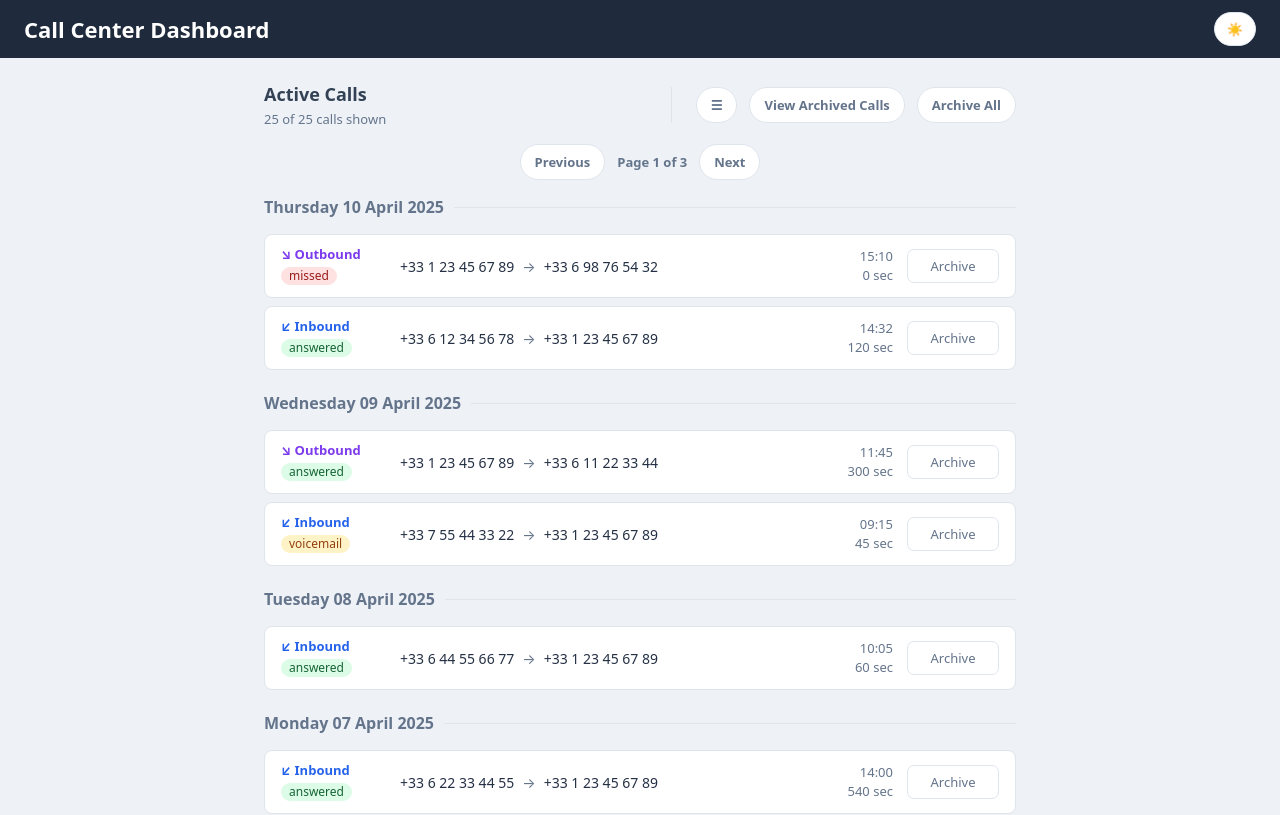
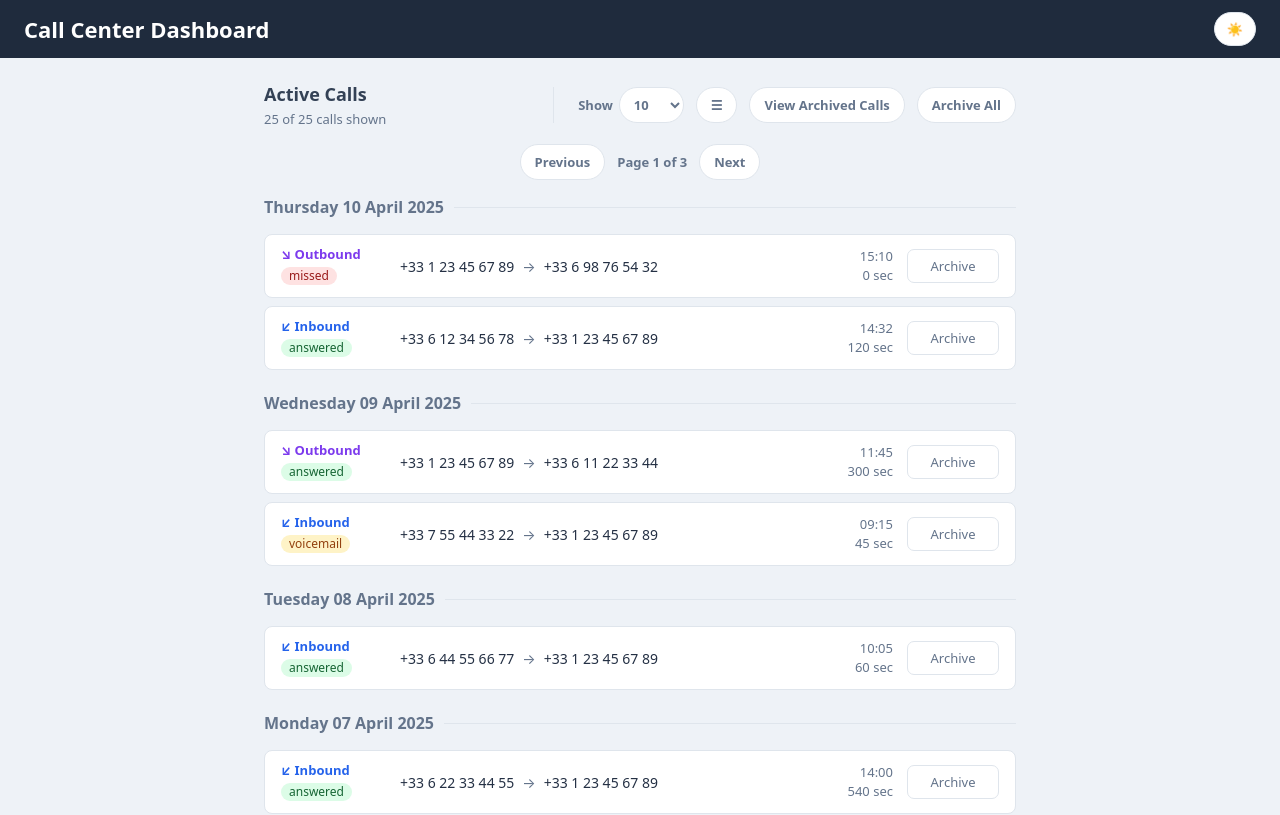
Before and after one commit to DimGianno/Call-Center-Frontend, a React (Vite) app in the folder call-center/: page / in a window 1280 px wide. Shown: the top 815 px of the page. Built offline with nearby package versions, Linux system fonts and the light colour scheme.

Commit message:
Add page size control to CallFeed; implement styles for page size selection

```diff
--- a/call-center/src/components/CallFeed.jsx
+++ b/call-center/src/components/CallFeed.jsx
@@ -128,6 +128,22 @@ function CallFeed({
           </div>
 
           <div className="feed-actions">
+            <label className="page-size-control">
+              Show
+              <select
+                value={pageSize}
+                onChange={(event) => {
+                  setPageSize(Number(event.target.value));
+                  setCurrentPage(1);
+                }}
+              >
+                <option value={5}>5</option>
+                <option value={10}>10</option>
+                <option value={25}>25</option>
+                <option value={50}>50</option>
+                <option value={100}>100</option>
+              </select>
+            </label>
             <button
               className="filter-button"
               onClick={() => {
--- a/call-center/src/index.css
+++ b/call-center/src/index.css
@@ -666,6 +666,38 @@ button {
   color: var(--color-text-muted);
 }
 
+.page-size-control {
+  display: flex;
+  align-items: center;
+  gap: 6px;
+
+  font-size: 13px;
+  font-weight: 600;
+  color: var(--color-text-muted);
+  white-space: nowrap;
+}
+
+.page-size-control select {
+  padding: 7px 10px;
+  border: 1px solid var(--color-border);
+  border-radius: 999px;
+
+  background: var(--color-button-bg);
+  color: var(--color-button-text);
+
+  font-family: inherit;
+  font-size: 13px;
+  font-weight: 600;
+  cursor: pointer;
+}
+
+.page-size-control select:hover {
+  background: var(--color-button-bg-hover);
+  border-color: var(--color-border-hover);
+  color: var(--color-button-text-hover);
+}
+
+
 /* =========================
    Responsive layout
    ========================= */
@@ -748,4 +780,14 @@ button {
   .primary-button {
     width: 100%;
   }
+
+  .page-size-control {
+    justify-content: space-between;
+    width: 100%;
+  }
+
+  .page-size-control select {
+    width: 100%;
+  }
+
 }
```
